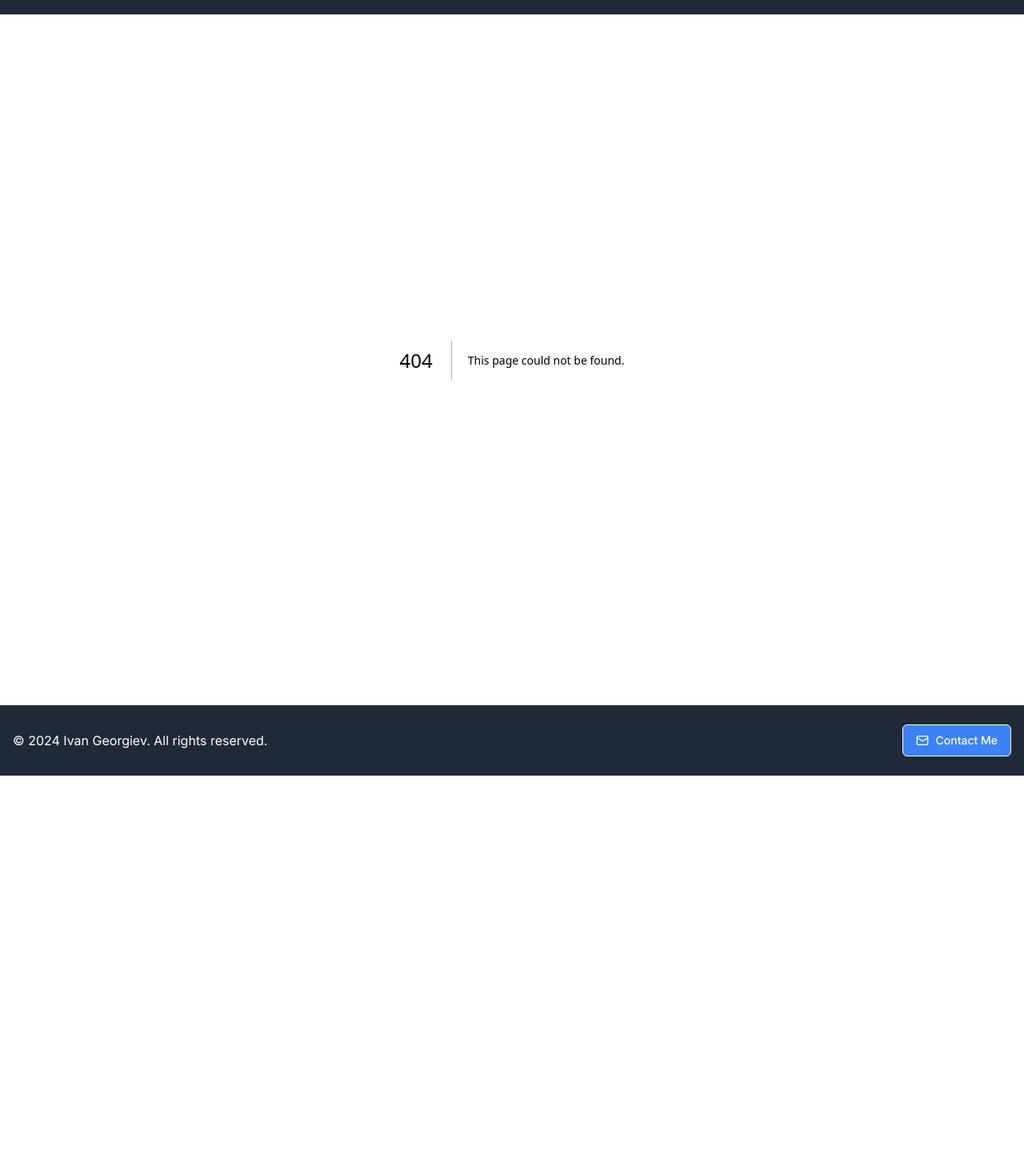
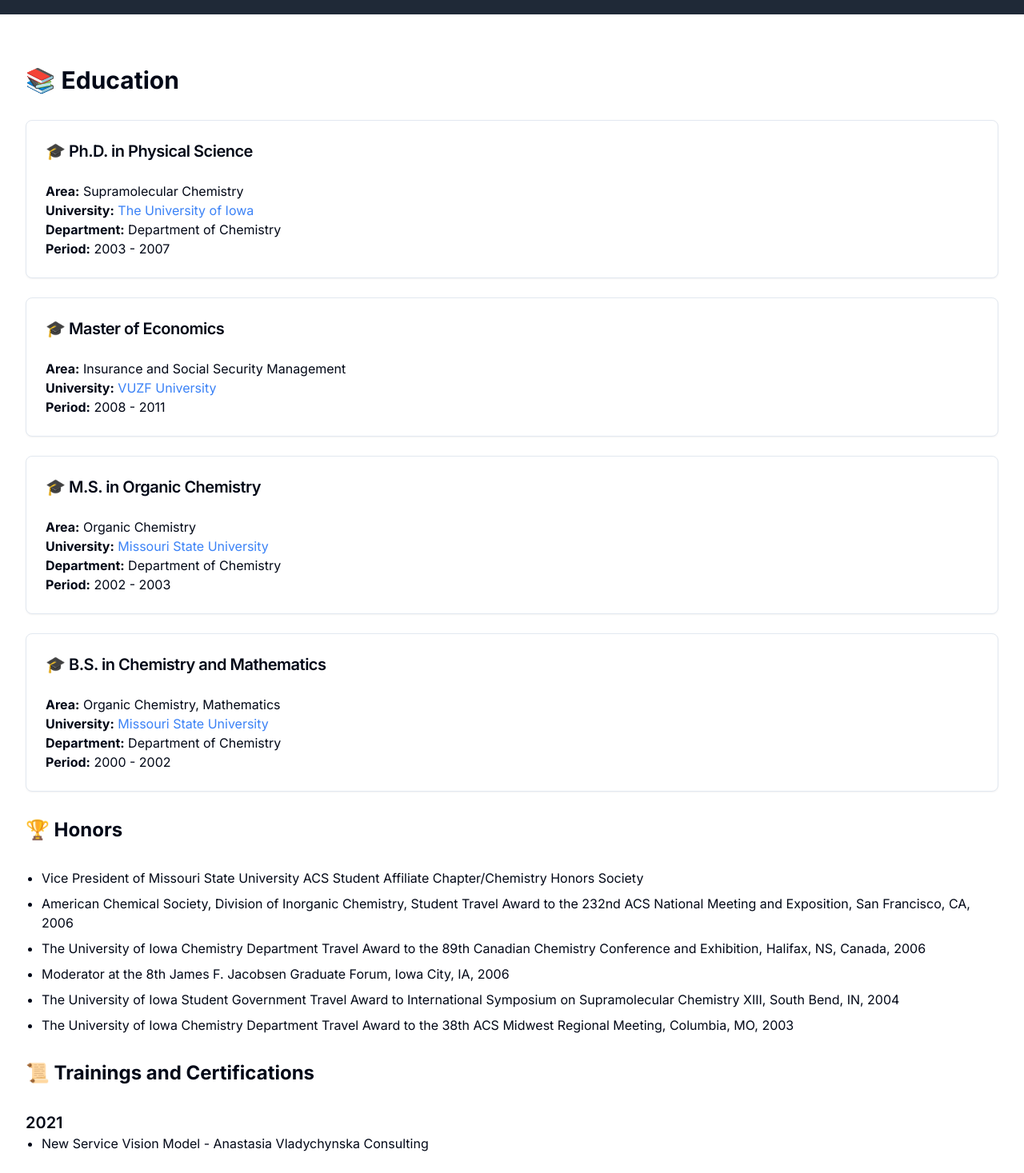
Before and after one commit to i11g/My-new-site, a Next.js app in the folder my-app/: page /education in a window 1280 px wide. Before the commit this address had no page. Shown: the part 54-1521 px from the top of the page at 80% size. Before the commit the page ends 1024 px from the top, so only its background shows below. Built offline with nearby package versions, Linux system fonts and the light colour scheme.

Commit message:
files changed.

```diff
--- /dev/null
+++ b/my-app/src/app/components/Education.tsx
@@ -0,0 +1,116 @@
+import React from 'react';
+import { Card, CardContent, CardHeader, CardTitle } from '@/app/components/ui/card';
+
+type Education = {
+  degree: string;
+  area: string;
+  university: string;
+  universityUrl: string;
+  department?: string;
+  period: string;
+};
+
+type Honor = string;
+
+type Training = {
+  year: number;
+  items: string[];
+};
+
+const educationData: Education[] = [
+  {
+    degree: "Ph.D. in Physical Science",
+    area: "Supramolecular Chemistry",
+    university: "The University of Iowa",
+    universityUrl: "https://uiowa.edu/",
+    department: "Department of Chemistry",
+    period: "2003 - 2007"
+  },
+  {
+    degree: "Master of Economics",
+    area: "Insurance and Social Security Management",
+    university: "VUZF University",
+    universityUrl: "https://vuzf.bg/",
+    period: "2008 - 2011"
+  },
+  {
+    degree: "M.S. in Organic Chemistry",
+    area: "Organic Chemistry",
+    university: "Missouri State University",
+    universityUrl: "https://www.missouristate.edu/",
+    department: "Department of Chemistry",
+    period: "2002 - 2003"
+  },
+  {
+    degree: "B.S. in Chemistry and Mathematics",
+    area: "Organic Chemistry, Mathematics",
+    university: "Missouri State University",
+    universityUrl: "https://www.missouristate.edu/",
+    department: "Department of Chemistry",
+    period: "2000 - 2002"
+  }
+];
+
+const honors: Honor[] = [
+  "Vice President of Missouri State University ACS Student Affiliate Chapter/Chemistry Honors Society",
+  "American Chemical Society, Division of Inorganic Chemistry, Student Travel Award to the 232nd ACS National Meeting and Exposition, San Francisco, CA, 2006",
+  "The University of Iowa Chemistry Department Travel Award to the 89th Canadian Chemistry Conference and Exhibition, Halifax, NS, Canada, 2006",
+  "Moderator at the 8th James F. Jacobsen Graduate Forum, Iowa City, IA, 2006",
+  "The University of Iowa Student Government Travel Award to International Symposium on Supramolecular Chemistry XIII, South Bend, IN, 2004",
+  "The University of Iowa Chemistry Department Travel Award to the 38th ACS Midwest Regional Meeting, Columbia, MO, 2003"
+];
+
+const trainings: Training[] = [
+  { year: 2021, items: ["New Service Vision Model - Anastasia Vladychynska Consulting"] },
+  { year: 2019, items: ["Facility management and energy services - Sofia University \"St. Kliment Ohridski\""] },
+  { year: 2018, items: ["Facility Management - WIFI Bulgaria"] },
+  { year: 2017, items: ["Record keeping, archiving, storage and usage of banks archiving documents according to the new normative acts - International banking institute"] },
+  { year: 2013, items: ["Effective financial markets negotiations - OD&M Consulting"] },
+  { year: 2011, items: ["Results achievements and relationship management - In your Hands", "Targeting skills - In your Hands"] },
+  { year: 2010, items: ["Leadership and teams' motivations - In your Hands", "Delegations skills and monitoring - In your Hands"] }
+];
+
+const EducationSection: React.FC = () => {
+  return (
+    <div className="space-y-8">
+      <h1 className="text-3xl font-bold">📚 Education</h1>
+
+      <div className="space-y-6">
+        {educationData.map((edu, index) => (
+          <Card key={index}>
+            <CardHeader>
+              <CardTitle className="text-xl">🎓 {edu.degree}</CardTitle>
+            </CardHeader>
+            <CardContent>
+              <p><strong>Area:</strong> {edu.area}</p>
+              <p><strong>University:</strong> <a href={edu.universityUrl} target="_blank" rel="noopener noreferrer" className="text-blue-500 hover:underline">{edu.university}</a></p>
+              {edu.department && <p><strong>Department:</strong> {edu.department}</p>}
+              <p><strong>Period:</strong> {edu.period}</p>
+            </CardContent>
+          </Card>
+        ))}
+      </div>
+
+      <h2 className="text-2xl font-bold mt-8">🏆 Honors</h2>
+      <ul className="list-disc pl-5 space-y-2">
+        {honors.map((honor, index) => (
+          <li key={index}>{honor}</li>
+        ))}
+      </ul>
+
+      <h2 className="text-2xl font-bold mt-8">📜 Trainings and Certifications</h2>
+      {trainings.map((training, index) => (
+        <div key={index} className="mt-4">
+          <h3 className="text-xl font-semibold">{training.year}</h3>
+          <ul className="list-disc pl-5 space-y-1">
+            {training.items.map((item, itemIndex) => (
+              <li key={itemIndex}>{item}</li>
+            ))}
+          </ul>
+        </div>
+      ))}
+    </div>
+  );
+};
+
+export default EducationSection;
--- a/my-app/src/app/components/Hero.tsx
+++ b/my-app/src/app/components/Hero.tsx
@@ -1,38 +1,30 @@
 import React from 'react'
-import Image from 'next/image'
+import Link from 'next/link'
 import { Button } from '@/app/components/ui/button'
 
 const Hero = () => {
   return (
-    <div className="relative text-white overflow-hidden">
-      {/* Background with gradient overlay */}
-      <div className="absolute inset-0 bg-gradient-to-r from-blue-500 to-purple-600 opacity-90"></div>
-
-      <div className="max-w-7xl mx-auto relative z-10">
-        <div className="relative pb-8 sm:pb-16 md:pb-20 lg:max-w-2xl lg:w-full lg:pb-28 xl:pb-32">
-          <main className="mt-10 mx-auto max-w-7xl px-4 sm:mt-12 sm:px-6 md:mt-16 lg:mt-20 lg:px-8 xl:mt-28">
-            <div className="sm:text-center lg:text-left">
-              <h1 className="text-4xl tracking-tight font-extrabold sm:text-5xl md:text-6xl">
-                <span className="block xl:inline">Hello, I'm</span>{' '}
-                <span className="block text-yellow-300 xl:inline">Ivan Georgiev</span>
+    <div className="bg-gradient-to-r from-teal-400 to-blue-500 py-12">
+      <div className="max-w-4xl mx-auto px-4 sm:px-6 lg:px-8">
+        <div className="text-center">
+          <h1 className="text-4xl font-extrabold text-white sm:text-5xl md:text-6xl">
+            Hello, I'm <span className="text-yellow-300">Ivan Georgiev</span>
           </h1>
-              <p className="mt-3 text-base sm:mt-5 sm:text-lg sm:max-w-xl sm:mx-auto md:mt-5 md:text-xl lg:mx-0">
+          <p className="mt-3 max-w-md mx-auto text-base text-white sm:text-lg md:mt-5 md:text-xl">
             A passionate developer with expertise in project management, QA automation testing, and .NET development.
           </p>
-              <div className="mt-5 sm:mt-8 sm:flex sm:justify-center lg:justify-start">
+          <div className="mt-5 max-w-md mx-auto sm:flex sm:justify-center md:mt-8">
             <div className="rounded-md shadow">
-                  <Button className="w-full flex items-center justify-center px-8 py-3 border border-transparent text-base font-medium rounded-md text-blue-600 bg-white hover:bg-gray-50 md:py-4 md:text-lg md:px-10">
-                    View My Projects
+              <Button asChild className="w-full flex items-center justify-center px-8 py-3 border border-transparent text-base font-medium rounded-md text-teal-600 bg-white hover:bg-gray-50 md:py-4 md:text-lg md:px-10">
+                <Link href="/projects">View My Projects</Link>
               </Button>
             </div>
             <div className="mt-3 sm:mt-0 sm:ml-3">
-                  <Button variant="outline" className="w-full flex items-center justify-center px-8 py-3 border border-transparent text-base font-medium rounded-md text-white border-white hover:bg-white hover:text-blue-600 md:py-4 md:text-lg md:px-10">
-                    Contact Me
+              <Button asChild className="w-full flex items-center justify-center px-8 py-3 border border-transparent text-base font-medium rounded-md text-white bg-teal-600 hover:bg-teal-700 md:py-4 md:text-lg md:px-10">
+                <Link href="/contact">Contact Me</Link>
               </Button>
             </div>
           </div>
-            </div>
-          </main>
         </div>
       </div>
     </div>
--- /dev/null
+++ b/my-app/src/app/education/page.tsx
@@ -0,0 +1,17 @@
+import React from 'react';
+import EducationSection from '@/app/components/Education';
+
+export const metadata = {
+  title: 'Education | Your Name',
+  description: 'Educational background and achievements of Your Name',
+};
+
+const EducationPage: React.FC = () => {
+  return (
+    <main className="container mx-auto px-4 py-8">
+      <EducationSection />
+    </main>
+  );
+};
+
+export default EducationPage;
--- a/my-app/src/app/page.tsx
+++ b/my-app/src/app/page.tsx
@@ -10,11 +10,10 @@
   return (
     <div>
       <Hero />
-
       <section className="py-20">
-        <div className="container mx-auto px-4">
-          <div className="grid grid-cols-1 md:grid-cols-2 lg:grid-cols-4 gap-6">
-          <Card>
+      <div className="container mx-auto px-4">
+          <div className="grid grid-cols-1 md:grid-cols-2 lg:grid-cols-3 gap-6">
+            <Card>
               <CardHeader>
                 <CardTitle className="flex items-center">
                   <User className="mr-2" /> About Me
```
Lines whose indentation alone changed are shown as unchanged.
